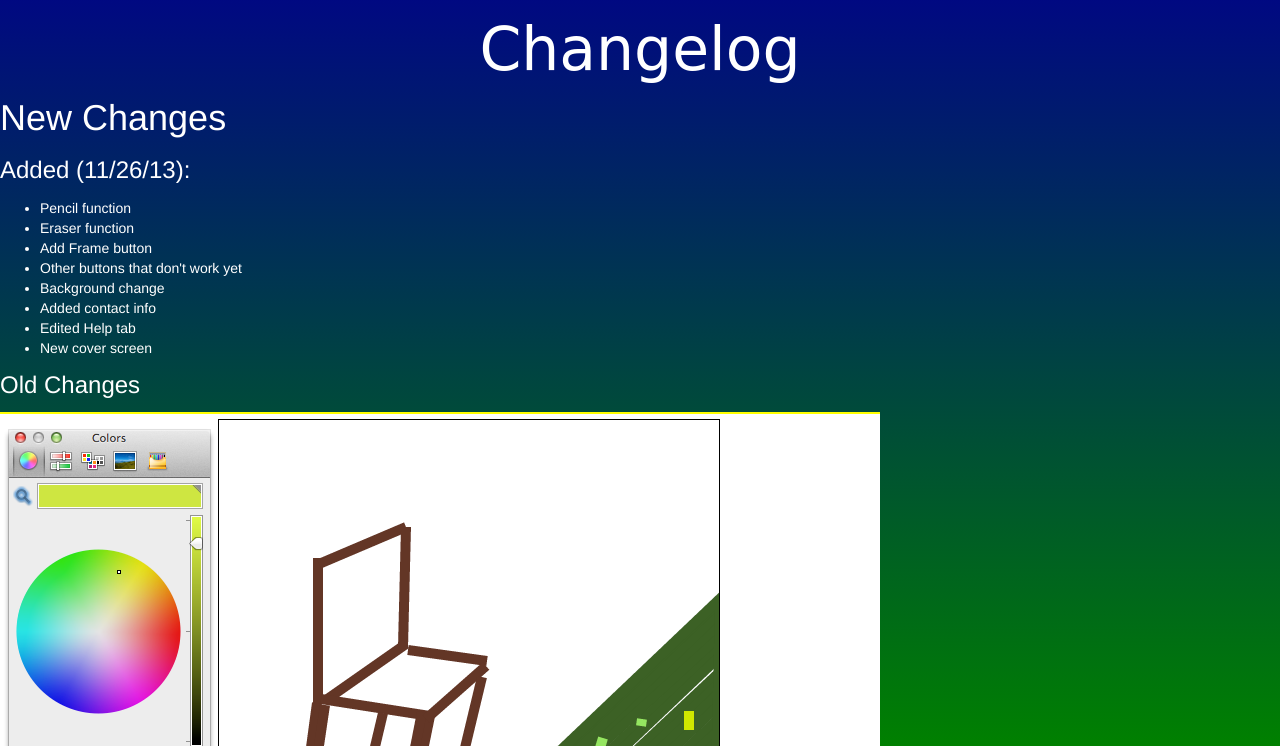
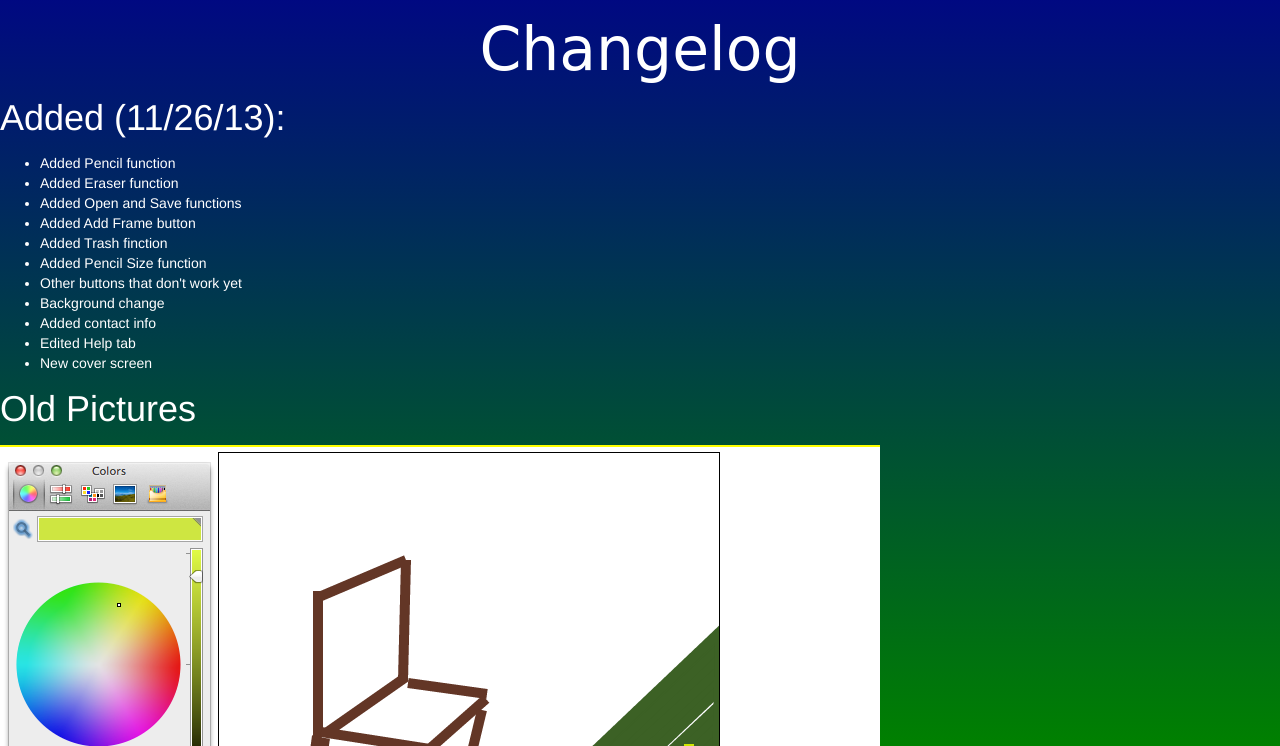
Before and after one commit to johncena1234/mission-animate, a plain HTML site: page changes.html in a window 1280 px wide. Shown: the part 54-800 px from the top of the page. Drawn offline with Linux system fonts and the light colour scheme.

Commit message:
edited help page and changelog

```diff
--- a/changes.html
+++ b/changes.html
@@ -36,19 +36,21 @@
     </div>
     <div class="see">
       <h1 class="cen xxlarge cur">Changelog</h1>
-        <p class="large">New Changes</p>
-        <p class="med">Added (11/26/13):</p>
+        <p class="large">Added (11/26/13):</p>
         <ul>
-          <li>Pencil function</li>
-          <li>Eraser function</li>
-          <li>Add Frame button</li>
+          <li>Added Pencil function</li>
+          <li>Added Eraser function</li>
+          <li>Added Open and Save functions</li>
+          <li>Added Add Frame button</li>
+          <li>Added Trash finction</li>
+          <li>Added Pencil Size function</li>
           <li>Other buttons that don't work yet</li>
           <li>Background change</li>
           <li>Added contact info</li>
           <li>Edited Help tab</li>
           <li>New cover screen</li>
         </ul>
-        <p class="med">Old Changes</p>
+        <p class="large">Old Pictures</p>
         <p><img src="ss2.png" title="Version 0.02"></img></p>
         <p><img src="ss1.png" title="Version 0.01"></img></p>
     </div>
```
Also changed, not shown: edit.html (+2 -0 lines), help.html (+12 -4 lines), index.html (+1 -0 lines), del.png (added), open.png (added), psize.png (added), sav.png (added).
